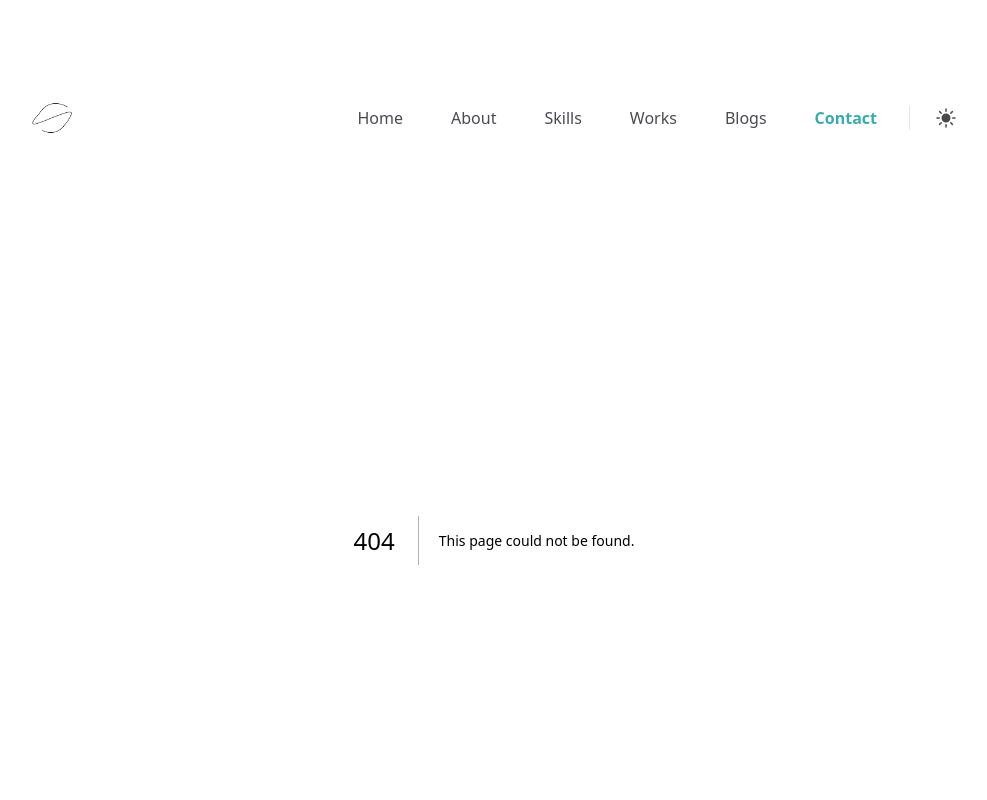
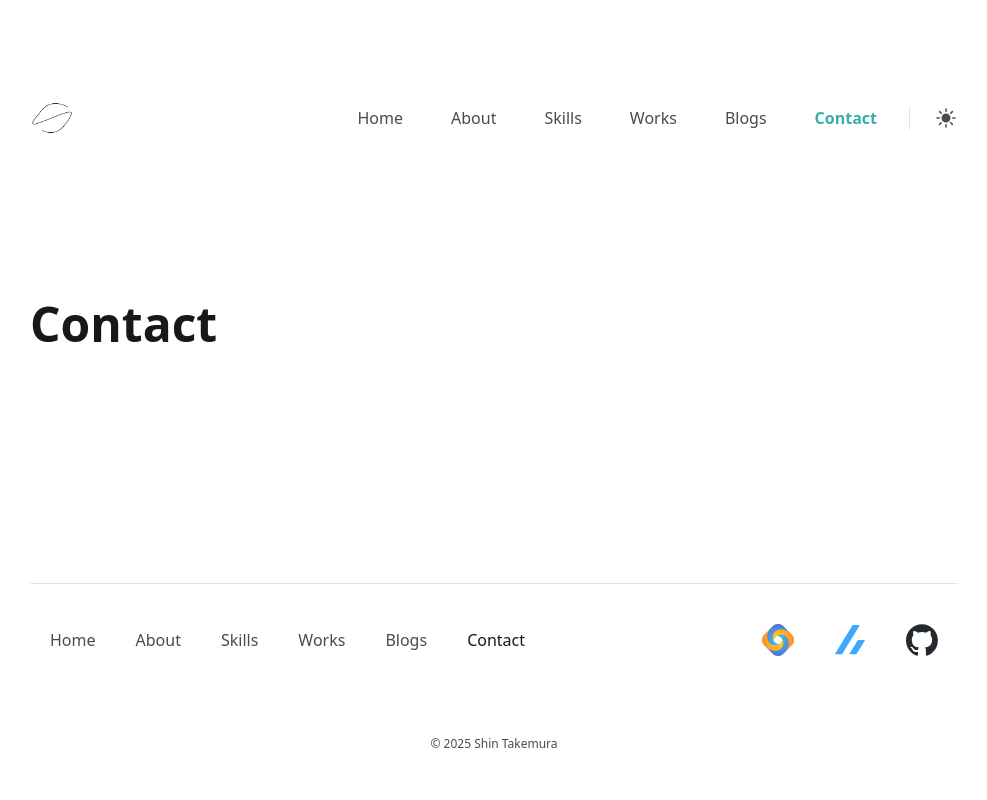
Before and after one commit to shikano35/portfolio-2024, a Next.js app: page /contact in a window 1280 px wide. Before the commit this address had no page. Shown: the top 800 px of the page, without its empty margins (146-1133 px from the left). Built offline with nearby package versions, Linux system fonts and the light colour scheme.

Commit message:
feat: add Heading and HeadGroup components

```diff
--- /dev/null
+++ b/src/app/contact/page.tsx
@@ -0,0 +1,11 @@
+import { HeadGroup } from "@/components/HeadGroup";
+import { Heading } from "@/components/Heading";
+import React from "react";
+
+export default function BlogsPage() {
+  return (
+    <HeadGroup>
+      <Heading>Contact</Heading>
+    </HeadGroup>
+  );
+}
```
